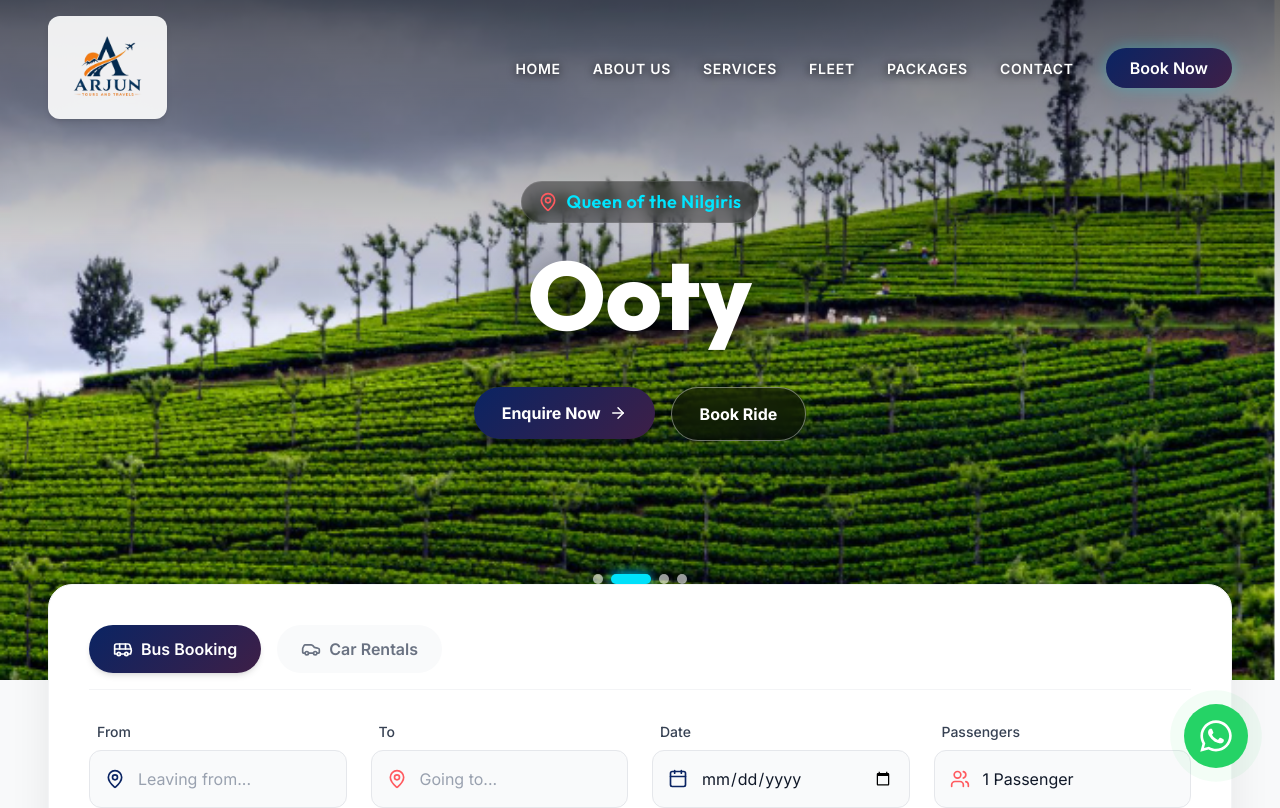
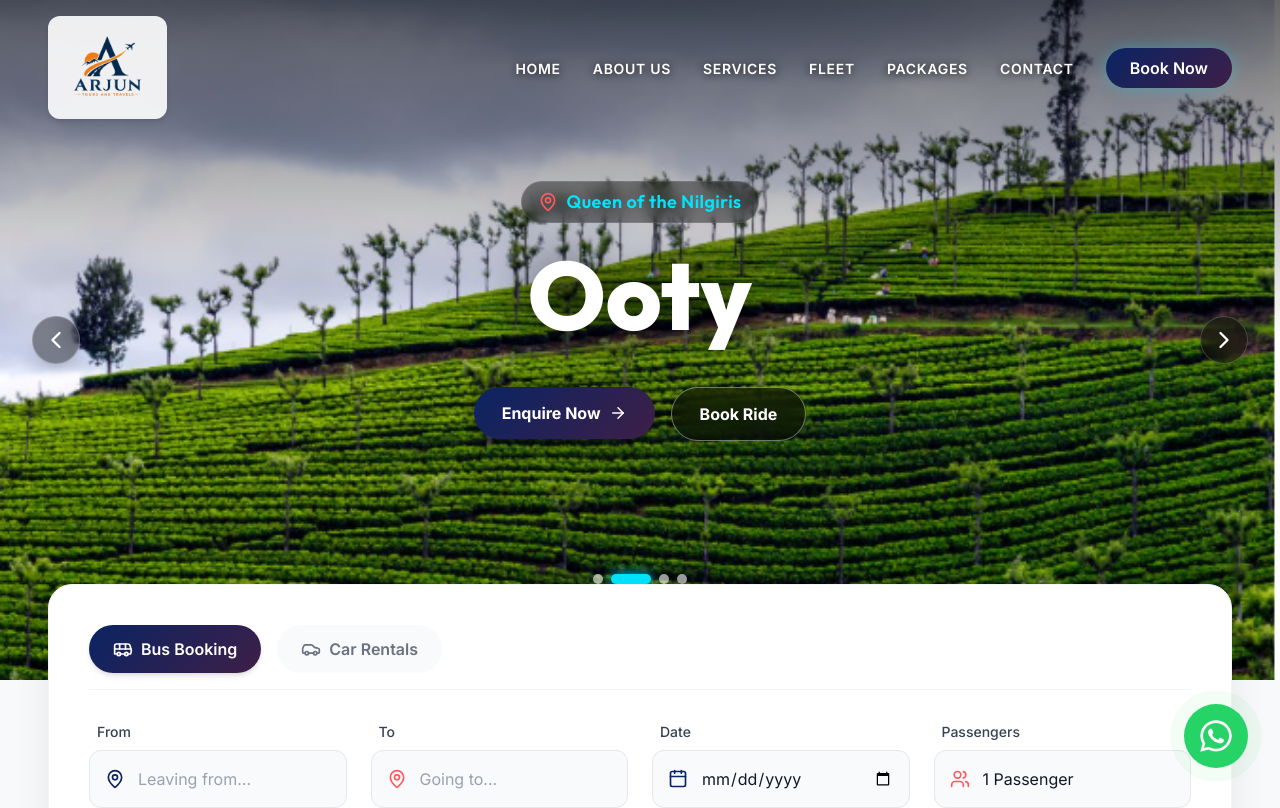
Before and after one commit to yelligocarrentals-stack/attblr_website, a Next.js app: page / in a window 1280 px wide. Shown: the top 808 px of the page. Built offline with nearby package versions, Linux system fonts and the light colour scheme.

Commit message:
Add interactive manual slider controls and swipe gestures

```diff
--- a/src/components/HeroSection.tsx
+++ b/src/components/HeroSection.tsx
@@ -1,9 +1,9 @@
 "use client";
 
-import { useState, useEffect } from "react";
+import { useState, useEffect, useCallback } from "react";
 import { motion, AnimatePresence } from "framer-motion";
 import Link from "next/link";
-import { ArrowRight, MapPin } from "lucide-react";
+import { ArrowRight, MapPin, ChevronLeft, ChevronRight } from "lucide-react";
 import Image from "next/image";
 
 const slides = [
@@ -36,35 +36,71 @@ const slides = [
 export default function HeroSection() {
   const [currentSlide, setCurrentSlide] = useState(0);
 
+  const nextSlide = useCallback(() => {
+    setCurrentSlide((prev) => (prev + 1) % slides.length);
+  }, []);
+
+  const prevSlide = useCallback(() => {
+    setCurrentSlide((prev) => (prev - 1 + slides.length) % slides.length);
+  }, []);
+
   useEffect(() => {
     const timer = setInterval(() => {
-      setCurrentSlide((prev) => (prev + 1) % slides.length);
+      nextSlide();
     }, 5000);
     return () => clearInterval(timer);
-  }, []);
+  }, [nextSlide]);
 
   return (
-    <section className="relative h-[85vh] min-h-[600px] w-full flex flex-col items-center justify-center overflow-hidden pt-20 pb-20">
-      {/* Background Slider - 100% Full Opacity */}
+    <section className="relative h-[85vh] min-h-[600px] w-full flex flex-col items-center justify-center overflow-hidden pt-20 pb-20 select-none">
+      {/* Background Slider with Swipe Support */}
       <AnimatePresence initial={false}>
         <motion.div
           key={currentSlide}
           initial={{ opacity: 0, scale: 1.05 }}
           animate={{ opacity: 1, scale: 1 }}
           exit={{ opacity: 0 }}
-          transition={{ duration: 1.2, ease: "easeInOut" }}
-          className="absolute inset-0 z-0"
+          transition={{ duration: 1, ease: "easeInOut" }}
+          drag="x"
+          dragConstraints={{ left: 0, right: 0 }}
+          dragElastic={0.2}
+          onDragEnd={(_, { offset }) => {
+            if (offset.x < -50) {
+              nextSlide();
+            } else if (offset.x > 50) {
+              prevSlide();
+            }
+          }}
+          className="absolute inset-0 z-0 cursor-grab active:cursor-grabbing"
         >
           <img
             src={slides[currentSlide].image}
             alt={slides[currentSlide].location}
-            className="w-full h-full object-cover opacity-100"
+            className="w-full h-full object-cover opacity-100 pointer-events-none"
           />
         </motion.div>
       </AnimatePresence>
 
       {/* Dark gradient shadow for top navbar only (NO white glare at bottom) */}
-      <div className="absolute inset-0 z-0 bg-gradient-to-b from-black/60 via-transparent to-transparent"></div>
+      <div className="absolute inset-0 z-0 bg-gradient-to-b from-black/60 via-transparent to-transparent pointer-events-none"></div>
+
+      {/* Left Arrow Navigation Button */}
+      <button
+        onClick={prevSlide}
+        aria-label="Previous Slide"
+        className="absolute left-4 md:left-8 top-1/2 -translate-y-1/2 z-20 w-12 h-12 rounded-full bg-black/40 hover:bg-black/70 border border-white/20 text-white flex items-center justify-center backdrop-blur-md transition-all hover:scale-110 shadow-lg"
+      >
+        <ChevronLeft size={28} />
+      </button>
+
+      {/* Right Arrow Navigation Button */}
+      <button
+        onClick={nextSlide}
+        aria-label="Next Slide"
+        className="absolute right-4 md:right-8 top-1/2 -translate-y-1/2 z-20 w-12 h-12 rounded-full bg-black/40 hover:bg-black/70 border border-white/20 text-white flex items-center justify-center backdrop-blur-md transition-all hover:scale-110 shadow-lg"
+      >
+        <ChevronRight size={28} />
+      </button>
 
       <div className="container relative z-10 mx-auto px-6 md:px-12 flex flex-col items-center justify-center h-full">
 
```
